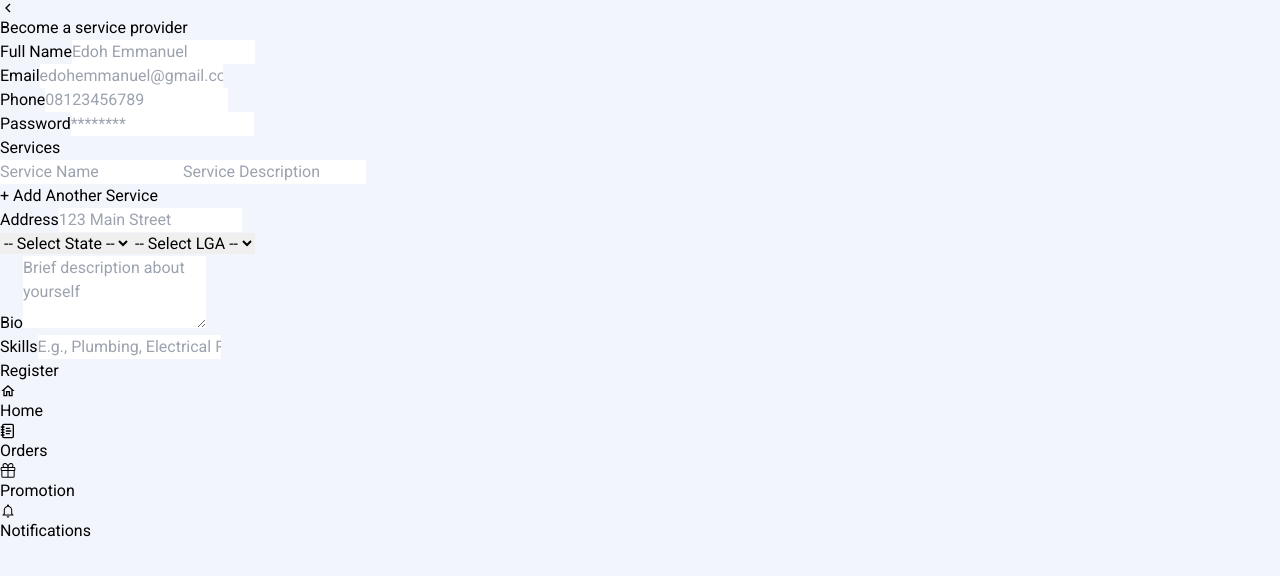
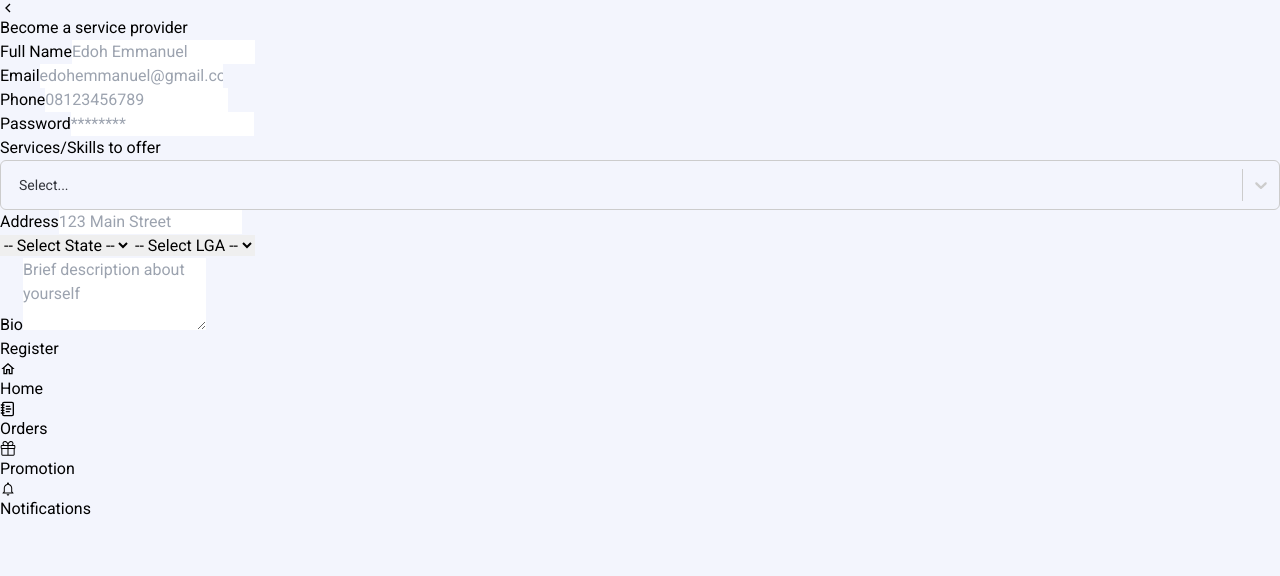
Before and after one commit to EDOHWARES/skillspot, a React (Vite) app in the folder client/: page /registerServiceProvider in a window 1280 px wide. Shown: the top 576 px of the page. Built offline with nearby package versions, Linux system fonts and the light colour scheme.

Commit message:
integrated react-select

```diff
--- a/client/package.json
+++ b/client/package.json
@@ -13,7 +13,8 @@
     "react": "^18.3.1",
     "react-dom": "^18.3.1",
     "react-icons": "^5.4.0",
-    "react-router": "^7.0.2"
+    "react-router": "^7.0.2",
+    "react-select": "^5.9.0"
   },
   "devDependencies": {
     "@eslint/js": "^9.15.0",
--- a/client/src/Pages/RegisterServiceProvider/RegisterServiceProvider.tsx
+++ b/client/src/Pages/RegisterServiceProvider/RegisterServiceProvider.tsx
@@ -1,12 +1,13 @@
 import { GrFormPrevious } from "react-icons/gr";
 import { useState } from "react";
 import { nigeriaStatesLGA } from "../../data/nigeriaStatesLGA";
+import Select from "react-select";
+import { allSkills } from "../../data/skills";
 
 const RegisterServiceProvider = () => {
   const [selectedState, setSelectedState] = useState<string>("");
   const [selectedLGA, setSelectedLGA] = useState<string>("");
-
-  const [services, setServices] = useState([{ name: "", description: "" }]);
+  const [selectedSkills, setSelectedSkills] = useState<string[]>([]);
 
   // Handle State Selection
   const handleStateChange = (e: React.ChangeEvent<HTMLSelectElement>) => {
@@ -18,16 +19,6 @@ const RegisterServiceProvider = () => {
     setSelectedLGA(e.target.value);
   };
 
-  const addService = () => {
-    setServices([...services, { name: "", description: "" }]);
-  };
-
-  const handleServiceChange = (index: number, field: string, value: string) => {
-    const updatedServices = [...services];
-    updatedServices[index][field] = value;
-    setServices(updatedServices);
-  };
-
   const handleSubmit = (event: React.FormEvent<HTMLFormElement>) => {
     event.preventDefault();
     const formData = new FormData(event.currentTarget);
@@ -37,18 +28,13 @@ const RegisterServiceProvider = () => {
       email: formData.get("email"),
       phone: formData.get("phone"),
       password: formData.get("password"),
-      services,
       location: {
         address: formData.get("location[address]"),
         city: formData.get("location[city]"),
         state: formData.get("location[state]"),
       },
       bio: formData.get("bio"),
-      skills: formData
-        .get("skills")
-        ?.toString()
-        .split(",")
-        .map((skill) => skill.trim()),
+      skills: selectedSkills.map((skill) => skill.trim()),
     };
 
     console.log("Form Data:", data);
@@ -125,44 +111,59 @@ const RegisterServiceProvider = () => {
           />
         </div>
 
-        {/* Services */}
+        {/* Services Selection */}
         <div className="space-y-2">
           <label className="block font-normal text-gray-600 text-[14px]">
-            Services
+            Services/Skills to offer
           </label>
-          {services.map((service, index) => (
-            <div key={index} className="flex space-x-4 mb-2">
-              <input
-                type="text"
-                name={`services[${index}][name]`}
-                placeholder="Service Name"
-                required
-                className="w-full h-[50px] bg-transparent px-4 py-2 border rounded-[6px] text-[#33353C] text-[14px] border-gray-400 focus:outline-none focus:ring-2 focus:ring-[#CCFD04]"
-                value={service.name}
-                onChange={(e) =>
-                  handleServiceChange(index, "name", e.target.value)
-                }
-              />
-              <input
-                type="text"
-                name={`services[${index}][description]`}
-                placeholder="Service Description"
-                required
-                className="w-full h-[50px] bg-transparent px-4 py-2 border rounded-[6px] text-[#33353C] text-[14px] border-gray-400 focus:outline-none focus:ring-2 focus:ring-[#CCFD04]"
-                value={service.description}
-                onChange={(e) =>
-                  handleServiceChange(index, "description", e.target.value)
-                }
-              />
-            </div>
-          ))}
-          <button
-            type="button"
-            onClick={addService}
-            className="mt-2 text-purple-500 font-medium"
-          >
-            + Add Another Service
-          </button>
+          <Select
+            isMulti
+            name="skills"
+            options={allSkills.map((skill) => ({ value: skill, label: skill }))}
+            className="w-full"
+            classNamePrefix="select"
+            onChange={(selectedOptions) =>
+              setSelectedSkills(selectedOptions.map((option) => option.value))
+            }
+            styles={{
+              control: (provided, state) => ({
+                ...provided,
+                backgroundColor: "transparent",
+                borderColor: state.isFocused ? "#CCFD04" : "#CCCCCC",
+                borderWidth: "1px",
+                borderRadius: "6px",
+                paddingLeft: "8px",
+                minHeight: '50px',
+                boxShadow: state.isFocused ? "0 0 0 2px #CCFD04" : "none",
+                "&:hover": { borderColor: "#CCFD04" },
+              }),
+              placeholder: (provided) => ({
+                ...provided,
+                color: "#33353C",
+                fontSize: "14px",
+              }),
+              input: (provided) => ({
+                ...provided,
+                color: "#33353C",
+                fontSize: "14px",
+              }),
+              multiValue: (provided) => ({
+                ...provided,
+                backgroundColor: "#F0F0F0",
+                borderRadius: "4px",
+              }),
+              multiValueLabel: (provided) => ({
+                ...provided,
+                color: "#33353C",
+                fontSize: "14px",
+              }),
+              multiValueRemove: (provided) => ({
+                ...provided,
+                color: "#33353C",
+                "&:hover": { backgroundColor: "#CCFD04", color: "white" },
+              }),
+            }}
+          />
         </div>
 
         {/* Location */}
@@ -224,20 +225,6 @@ const RegisterServiceProvider = () => {
           ></textarea>
         </div>
 
-        {/* Skills */}
-        <div className="space-y-2">
-          <label className="block font-normal text-gray-600 text-[14px]">
-            Skills
-          </label>
-          <input
-            type="text"
-            name="skills"
-            placeholder="E.g., Plumbing, Electrical Repairs"
-            required
-            className="w-full h-[50px] bg-transparent px-4 py-2 border rounded-[6px] text-[#33353C] text-[14px] border-gray-400 focus:outline-none focus:ring-2 focus:ring-[#CCFD04]"
-          />
-        </div>
-
         {/* Submit Button */}
         <button
           type="submit"
--- /dev/null
+++ b/client/src/data/skills.ts
@@ -0,0 +1,50 @@
+export const skillsData = {
+    categories: {
+      construction: [
+        { name: "Plumbing", aliases: ["Pipe Repairs", "Leak Fixing", "Plumber"] },
+        { name: "Electrical Repairs", aliases: ["Electrician", "Wiring", "Electrical Fixes"] },
+        { name: "Carpentry", aliases: ["Woodwork", "Furniture Repairs", "Carpenter"] },
+        { name: "Painting", aliases: ["Wall Painting", "Home Painting", "Painter"] },
+        { name: "Masonry", aliases: ["Brickwork", "Concrete Work", "Stone Mason"] },
+        { name: "Roofing", aliases: ["Roof Repairs", "Roof Installation", "Roofer"] },
+        { name: "Floor Tiling", aliases: ["Tile Installation", "Flooring", "Tile Repairs"] },
+        { name: "Glass Installation", aliases: ["Glass Repairs", "Window Installation"] },
+      ],
+      technology: [
+        { name: "IT Support", aliases: ["Tech Support", "Computer Assistance"] },
+        { name: "Web Development", aliases: ["Website Development", "Web Design"] },
+        { name: "Mobile App Development", aliases: ["App Development", "Android Development", "iOS Development"] },
+        { name: "Cybersecurity", aliases: ["Ethical Hacking", "Network Security", "Penetration Testing"] },
+        { name: "Machine Learning", aliases: ["ML Engineering", "AI Models"] },
+        { name: "Artificial Intelligence", aliases: ["AI Development", "AI Engineering", "Intelligent Systems"] },
+      ],
+      automotive: [
+        { name: "Auto Repairs", aliases: ["Car Repair", "Mechanic", "Vehicle Maintenance"] },
+        { name: "Automotive Engineering", aliases: ["Car Engineering", "Automobile Repairs"] },
+        { name: "Electronics Repair", aliases: ["Car Electronics", "Auto Electronics"] },
+        { name: "Mechanic Services", aliases: ["Car Mechanic", "Engine Repair"] },
+      ],
+      home_services: [
+        { name: "Cleaning Services", aliases: ["House Cleaning", "Office Cleaning"] },
+        { name: "Plumbing Repairs", aliases: ["Pipe Fixing", "Leak Repairs"] },
+        { name: "Electrical Fixes", aliases: ["Electric Repairs", "Wiring Fix"] },
+        { name: "Furniture Assembly", aliases: ["Furniture Installation", "Assembling Furniture"] },
+        { name: "Pest Control", aliases: ["Exterminator", "Bug Removal"] },
+        { name: "Carpet Cleaning", aliases: ["Rug Cleaning", "Floor Carpet Cleaning"] },
+      ],
+      miscellaneous: [
+        { name: "Event Planning", aliases: ["Party Planning", "Event Coordination"] },
+        { name: "Fitness Training", aliases: ["Workout Coaching", "Personal Trainer"] },
+        { name: "Personal Shopping", aliases: ["Shopping Assistance", "Shopper"] },
+        { name: "Makeup Artistry", aliases: ["Makeup Services", "Beauty Makeup"] },
+        { name: "Laundry Services", aliases: ["Clothing Cleaning", "Dry Cleaning"] },
+      ],
+    },
+  };
+
+  // Flatten all skills for easy searching
+  export const allSkills: string[] = Object.values(skillsData.categories)
+    .flat()
+    .map((skill) => [skill.name, ...(skill.aliases || [])]) // Include aliases along with skill names
+    .flat()
+    .sort();
```
Also changed, not shown: 1 other file (tests, documents, lock files or other folders).
